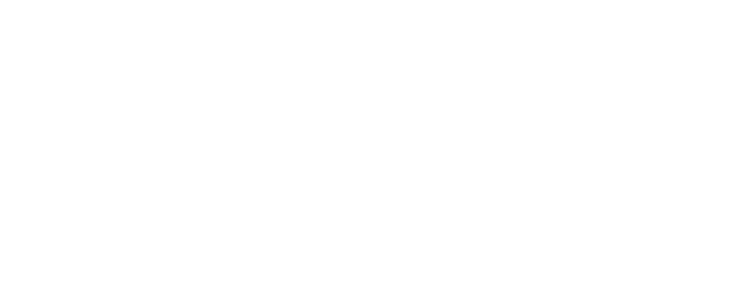
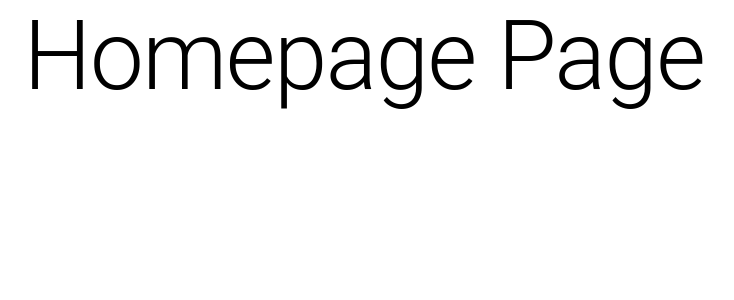
Before and after one commit to SethCohen/sethdev.ca, a React (Create React App) app: page / in a window 1280 px wide. Shown: the top 300 px of the page, without its empty margins (276-1010 px from the left). Built offline with nearby package versions, Linux system fonts and the light colour scheme.

Commit message:
Update App.js
- Switched BrowserRouter to HashRouter

```diff
--- a/src/App.js
+++ b/src/App.js
@@ -1,5 +1,5 @@
 import './App.css';
-import {BrowserRouter, Route} from "react-router-dom";
+import {BrowserRouter, HashRouter, Route} from "react-router-dom";
 import Homepage from "./pages/Homepage";
 import Portfolio from "./pages/Portfolio";
 import About from "./pages/About";
@@ -7,11 +7,11 @@
 export default function App() {
   return (
     <div className="App">
-        <BrowserRouter forceRefresh={true}>
-            <Route exact path="/sethdev.ca/" component={Homepage}/>
-            <Route exact path="/sethdev.ca/portfolio" component={Portfolio}/>
-            <Route exact path="/sethdev.ca/about" component={About}/>
-        </BrowserRouter>
+        <HashRouter basename="/">
+            <Route exact path="/" component={Homepage}/>
+            <Route path="/portfolio" component={Portfolio}/>
+            <Route exact path="/about" component={About}/>
+        </HashRouter>
     </div>
   );
 }
```
